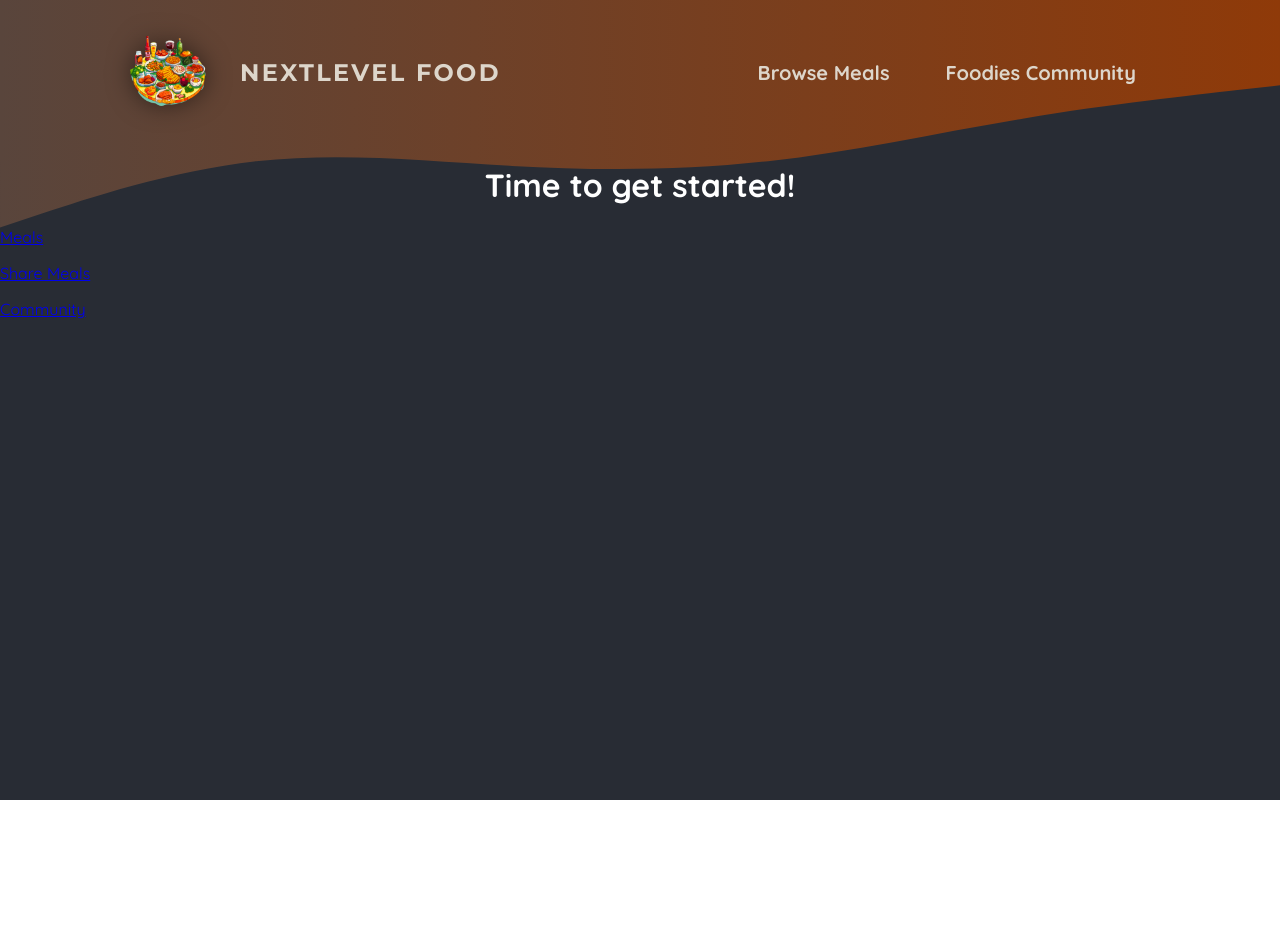
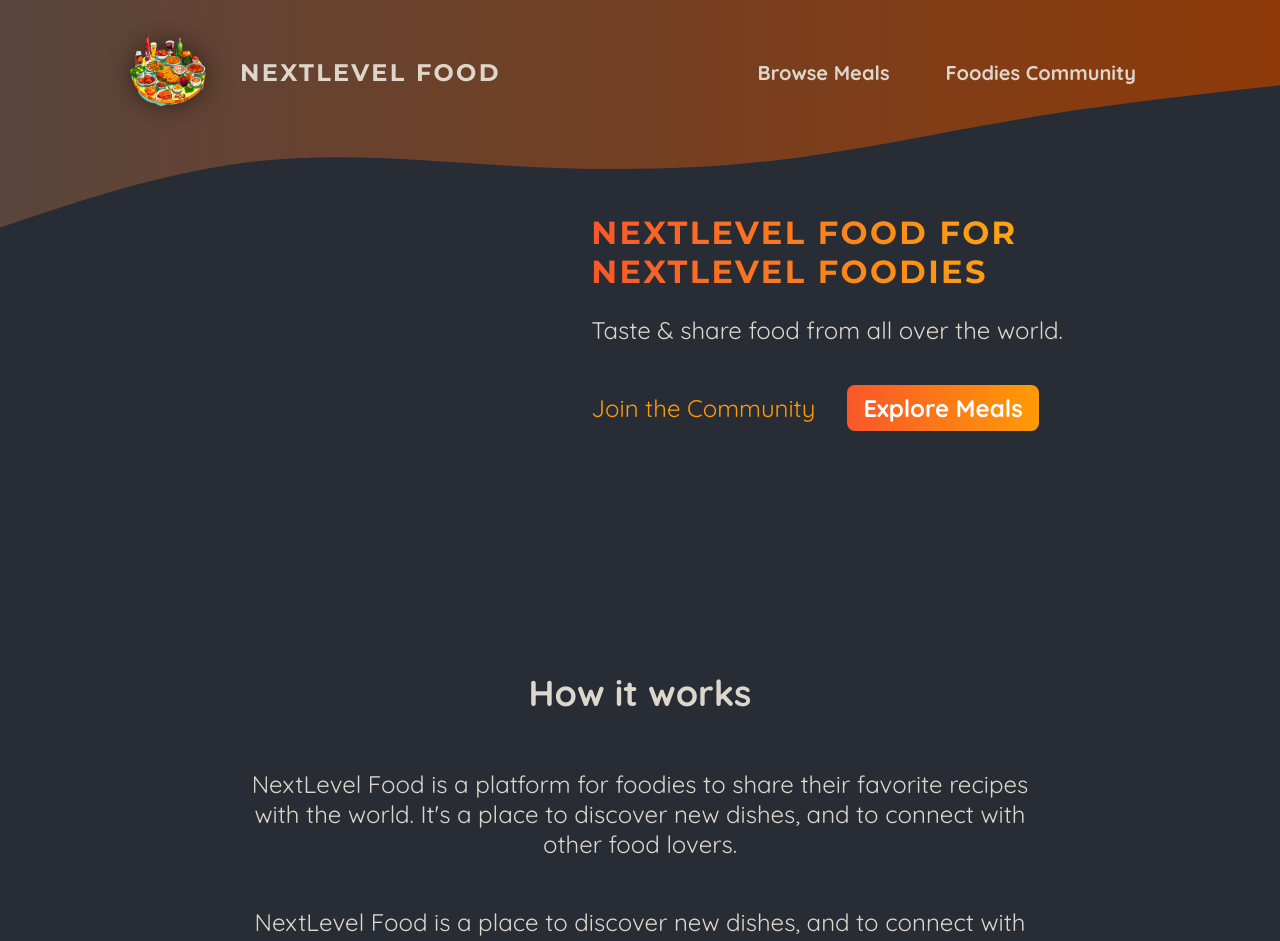
Before and after one commit to ntritin62/Learn-Next.js, a Next.js app in the folder section-3-94/: page / in a window 1280 px wide. Shown: the top 941 px of the page. Before the commit the page ends 800 px from the top, so only its background shows below. Built offline with nearby package versions, Linux system fonts and the light colour scheme.

Commit message:
section-3-102

```diff
--- a/section-3-94/app/page.js
+++ b/section-3-94/app/page.js
@@ -1,19 +1,50 @@
 import Link from 'next/link';
+
+import classes from './page.module.css';
+
 export default function Home() {
   return (
+    <>
+      <header className={classes.header}>
+        <div className={classes.slideshow}></div>
+        <div>
+          <div className={classes.hero}>
+            <h1>NextLevel Food for NextLevel Foodies</h1>
+            <p>Taste & share food from all over the world.</p>
+          </div>
+          <div className={classes.cta}>
+            <Link href="/community">Join the Community</Link>
+            <Link href="/meals">Explore Meals</Link>
+          </div>
+        </div>
+      </header>
       <main>
-      <h1 style={{ color: 'white', textAlign: 'center' }}>
-        Time to get started!
-      </h1>
+        <section className={classes.section}>
+          <h2>How it works</h2>
           <p>
-        <Link href="/meals">Meals</Link>
+            NextLevel Food is a platform for foodies to share their favorite
+            recipes with the world. It&apos;s a place to discover new dishes,
+            and to connect with other food lovers.
           </p>
           <p>
-        <Link href="/meals/share">Share Meals</Link>
+            NextLevel Food is a place to discover new dishes, and to connect
+            with other food lovers.
+          </p>
+        </section>
+
+        <section className={classes.section}>
+          <h2>Why NextLevel Food?</h2>
+          <p>
+            NextLevel Food is a platform for foodies to share their favorite
+            recipes with the world. It&apos;s a place to discover new dishes,
+            and to connect with other food lovers.
           </p>
           <p>
-        <Link href="/community">Community</Link>
+            NextLevel Food is a place to discover new dishes, and to connect
+            with other food lovers.
           </p>
+        </section>
       </main>
+    </>
   );
 }
--- /dev/null
+++ b/section-3-94/app/page.module.css
@@ -0,0 +1,75 @@
+.header {
+  display: flex;
+  gap: 3rem;
+  margin: 3rem auto;
+  width: 90%;
+  max-width: 75rem;
+}
+
+.slideshow {
+  width: 40rem;
+  height: 25rem;
+}
+
+.hero {
+  color: #ddd6cb;
+  font-size: 1.5rem;
+}
+
+.hero h1 {
+  font-size: 2rem;
+  font-weight: bold;
+  font-family: 'Montserrat', sans-serif;
+  letter-spacing: 0.15rem;
+  text-transform: uppercase;
+  background: linear-gradient(90deg, #f9572a, #ffc905);
+  background-clip: text;
+  -webkit-background-clip: text;
+  -webkit-text-fill-color: transparent;
+}
+
+.cta {
+  font-size: 1.5rem;
+  display: flex;
+  gap: 1rem;
+}
+
+.cta a {
+  display: inline-block;
+  margin-top: 1rem;
+  padding: 0.5rem 1rem;
+  border-radius: 0.5rem;
+  background: linear-gradient(90deg, #f9572a, #ff9b05);
+  color: #ffffff;
+  font-weight: bold;
+  text-decoration: none;
+}
+
+.cta a:hover,
+.cta a:active {
+  background: linear-gradient(90deg, #fd4715, #f9b241);
+}
+
+.cta a:first-child {
+  background: transparent;
+  font-weight: normal;
+  color: #ff9b05;
+  padding-left: 0;
+}
+
+.cta a:first-child:hover,
+.cta a:first-child:active {
+  background: transparent;
+  color: #f9b241;
+}
+
+.section {
+  display: flex;
+  flex-direction: column;
+  color: #ddd6cb;
+  font-size: 1.5rem;
+  max-width: 50rem;
+  width: 90%;
+  margin: 2rem auto;
+  text-align: center;
+}
```
Lines whose indentation alone changed are shown as unchanged.
